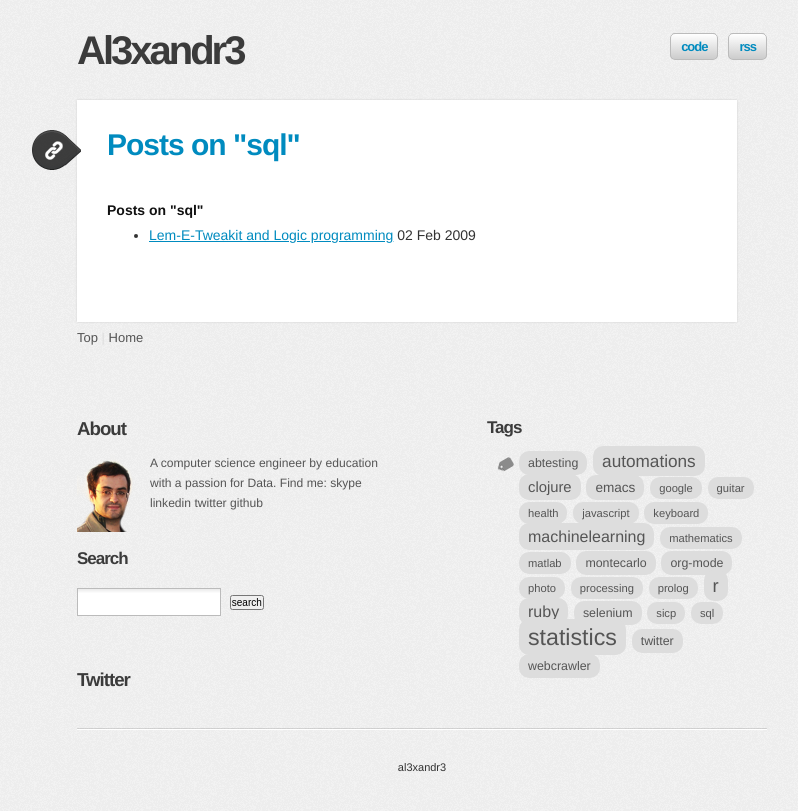
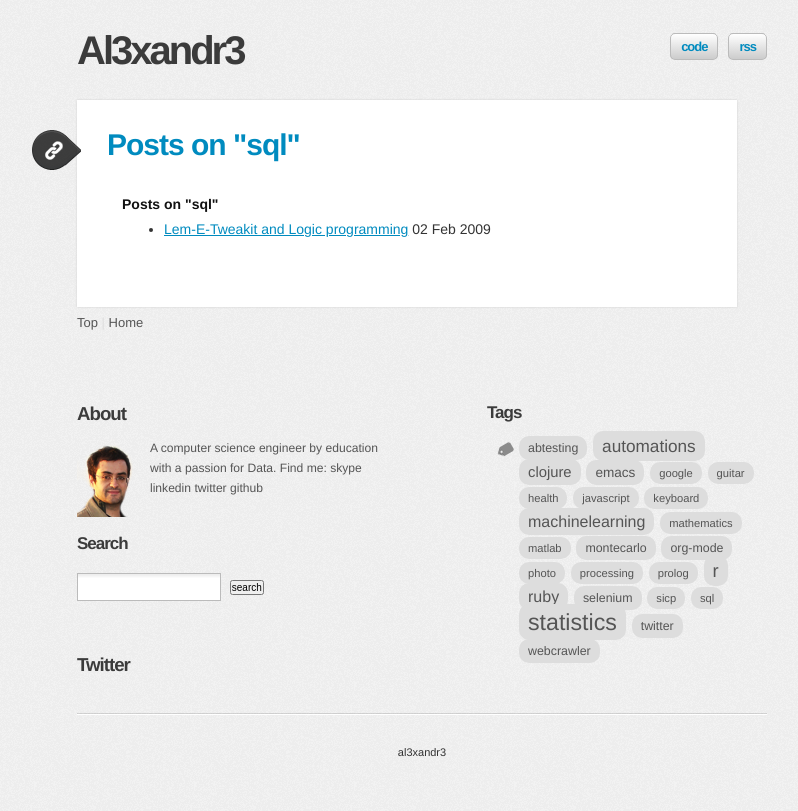
Before and after one commit to al3xandr3/al3xandr3.github.io, a Jekyll site: the page built from tags/sql.html, in a window 1280 px wide. Shown: the top 811 px of the page, without its empty margins (218-1016 px from the left). Built offline with Jekyll 4.4.1, drawn with Linux system fonts in a browser that asks for light colours.

Commit message:
post margin

```diff
--- a/css/site.css
+++ b/css/site.css
@@ -212,7 +212,8 @@ position:relative;
 #post-content {
     font-size: 14px;
     line-height:22px;
-    margin-bottom:24px;
+//    margin-bottom:24px;
+    margin:15px;
     position:relative;
 }
 
```
